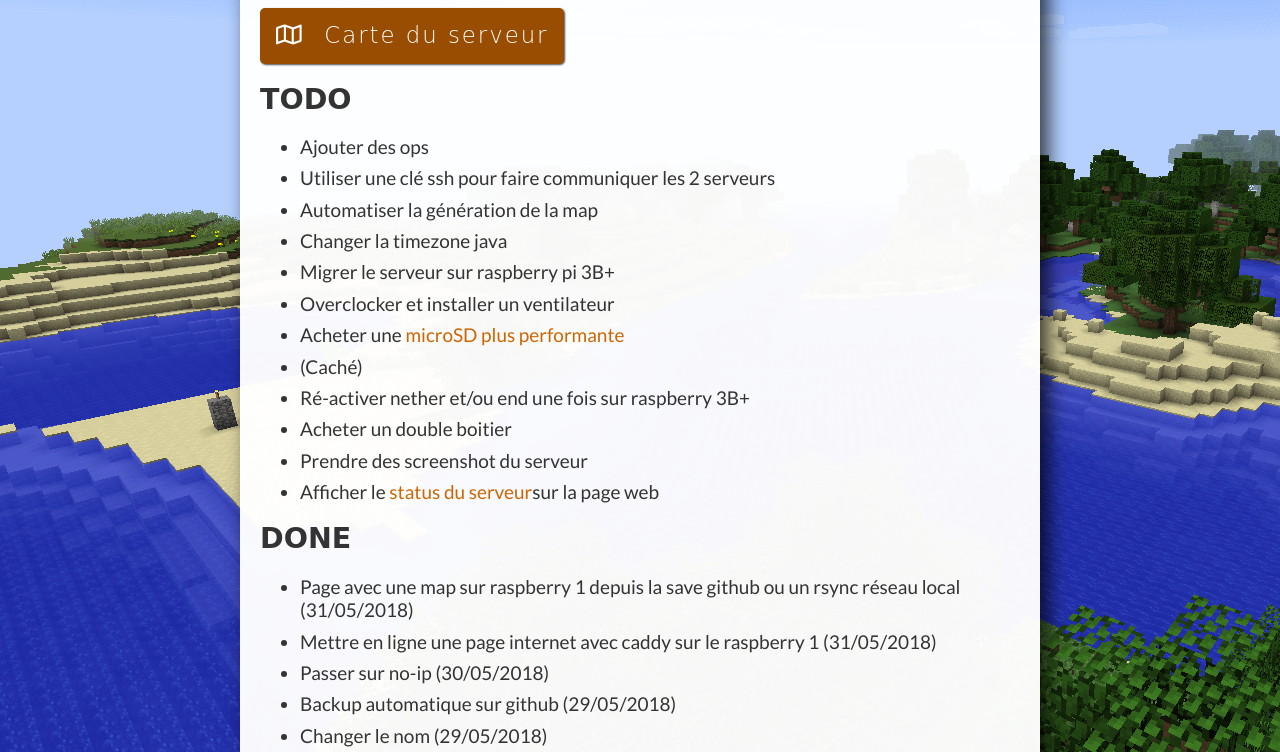
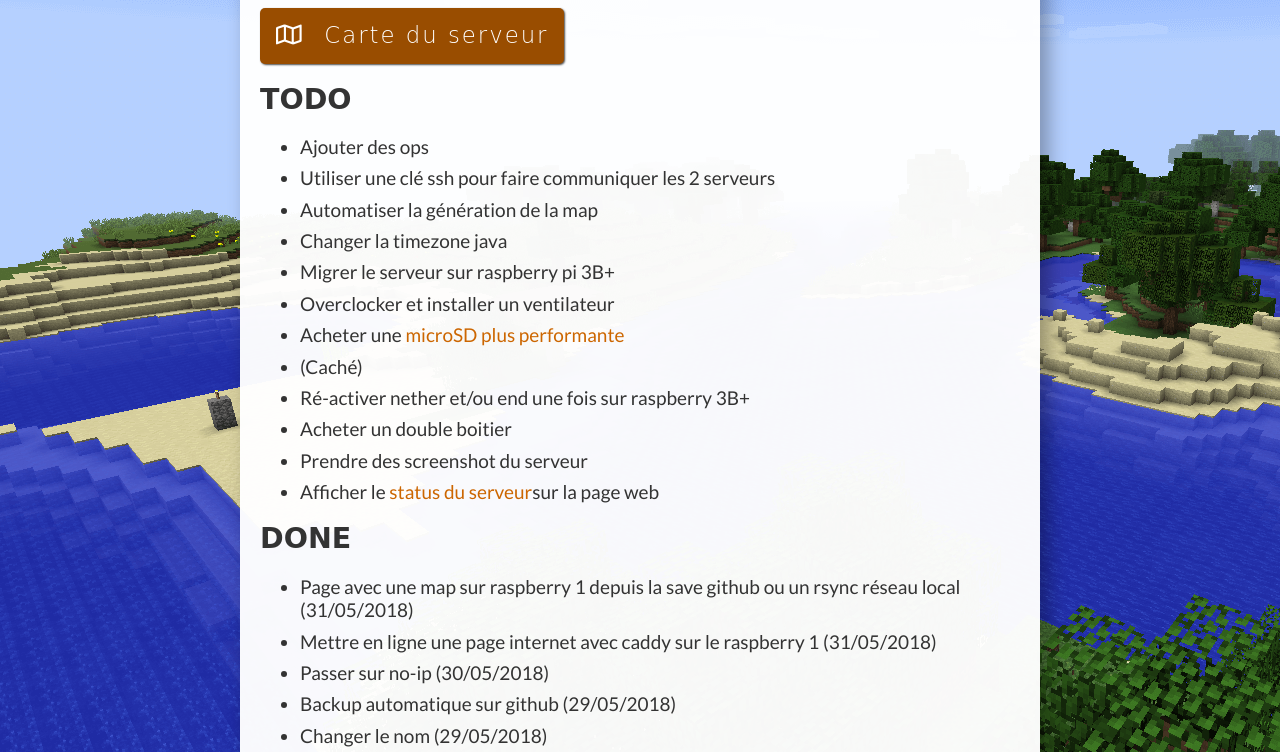
Before and after one commit to ayodio/qajam_website, a plain HTML site: page index.html in a window 1280 px wide. Shown: the part 209-961 px from the top of the page. Drawn offline with Linux system fonts and the light colour scheme; a web font is replaced by a local one.

Commit message:
ajustement ombres

```diff
--- a/style.css
+++ b/style.css
@@ -35,7 +35,7 @@ main {
 	background-color: rgba(255,255,255,0.97);
 	padding : 0 20px;
 	overflow: auto;
-	box-shadow: 8px 12px 19px 1px rgba(0, 0, 0, 0.7);
+	box-shadow: 8px 6px 19px 1px rgba(0, 0, 0, 0.3);
     border-radius : 10px;
 }
 .btn, .btn:focus {
```
